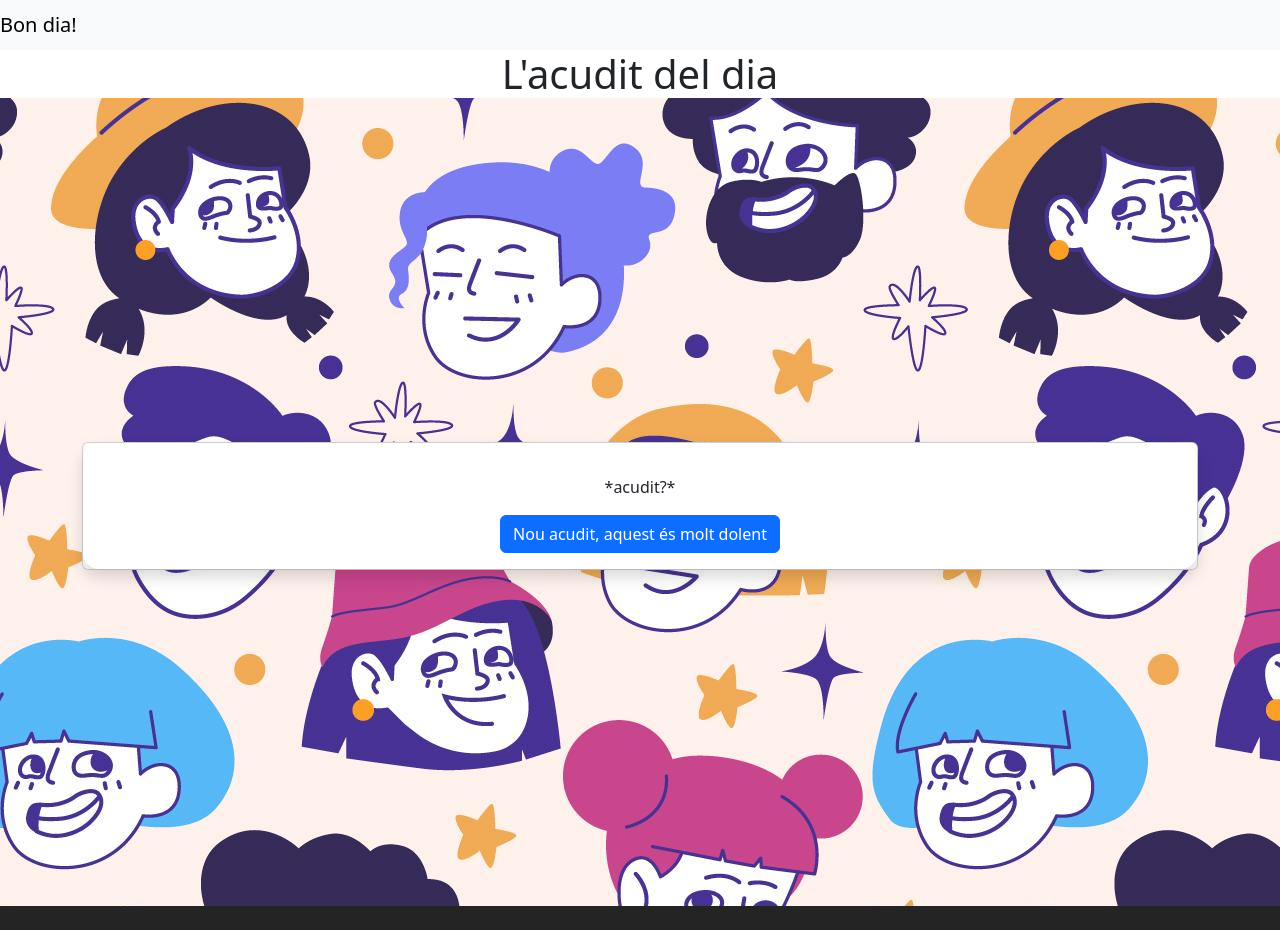
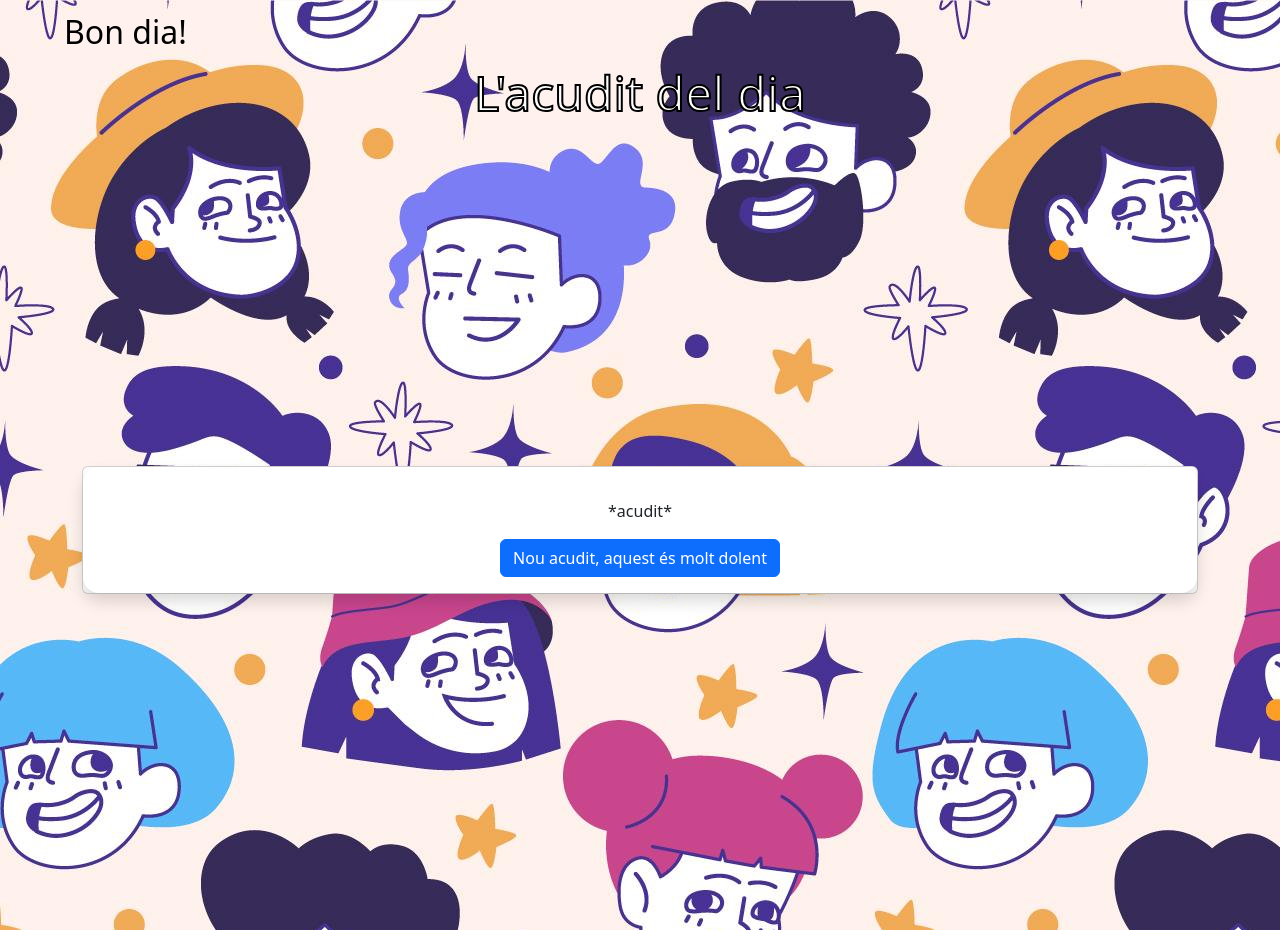
Before and after one commit to paulare17/Sprint4, a website built with Vite: page index.html in a window 1280 px wide. Before the commit the page ends 906 px from the top, so only its background shows below. Built offline with nearby package versions, Linux system fonts and the light colour scheme; no server answers.

Commit message:
Acabat repas de ex 2

```diff
--- a/index.html
+++ b/index.html
@@ -7,7 +7,7 @@
   </head>
   <body>
     <header>
-<nav class="navbar navbar-light bg-light">
+<nav class="navbar">
   <span class="navbar-brand mb-0 h1">Bon dia!</span>
 </nav>
 
@@ -28,7 +28,7 @@
           <div class="card-body shadow">
         <article>
           <div id="jokes-container">
-                <p id="acudit">*acudit?*</p>
+                <p id="acudit">*acudit*</p>
 
               </div>
               <button class="btn btn-primary" id="button">
--- a/src/style.css
+++ b/src/style.css
@@ -22,12 +22,23 @@ body {
   -moz-osx-font-smoothing: grayscale;
 }
 
+.navbar {
+  background-color: transparent;
+  .navbar-brand {
+    font-size: 32px;
+    margin-left: 4rem;
+  }
+}
+
 .card-body{
  border-radius: 16px;
+
 }
 
 #title-acudit{
-  background-color: white;
+  font-size: 48px;
+  color: white;
+  -webkit-text-stroke: 2px #000000; /*posa "reborde" a la lletra*/
 }
 
 #jokes-container {
```
